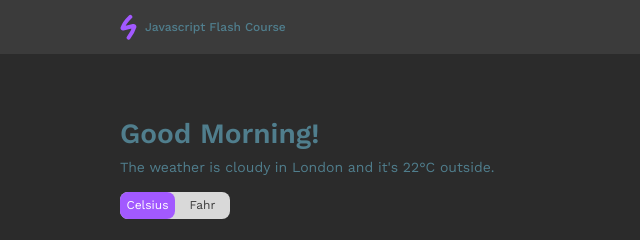
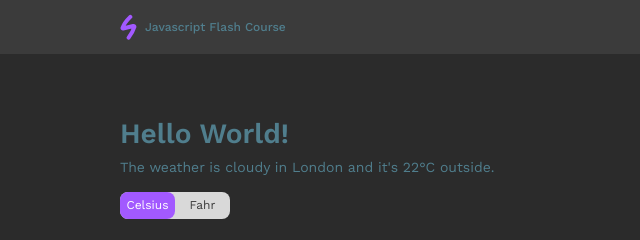
Before and after one commit to burkeatkerson/JS-Practice, a plain HTML site: page index.html in a window 1280 px wide. Shown: the top 240 px of the page, 0-640 px from the left. Drawn offline with nearby package versions, Linux system fonts and the light colour scheme.

Commit message:
Update index.html - Changed Headline text
Hello world (test editing within GitHub to practice pull requests.)

```diff
--- a/index.html
+++ b/index.html
@@ -131,7 +131,7 @@
     <main>
       <section id="home" class="container greeting-section">
         <div class="left-side">
-          <h1 id="greeting">Good Morning!</h1>
+          <h1 id="greeting">Hello World!</h1>
           <p id="weather">The weather is cloudy in London and it's 22°C outside. </p>
           <div class="weather-group">
             <input
```
